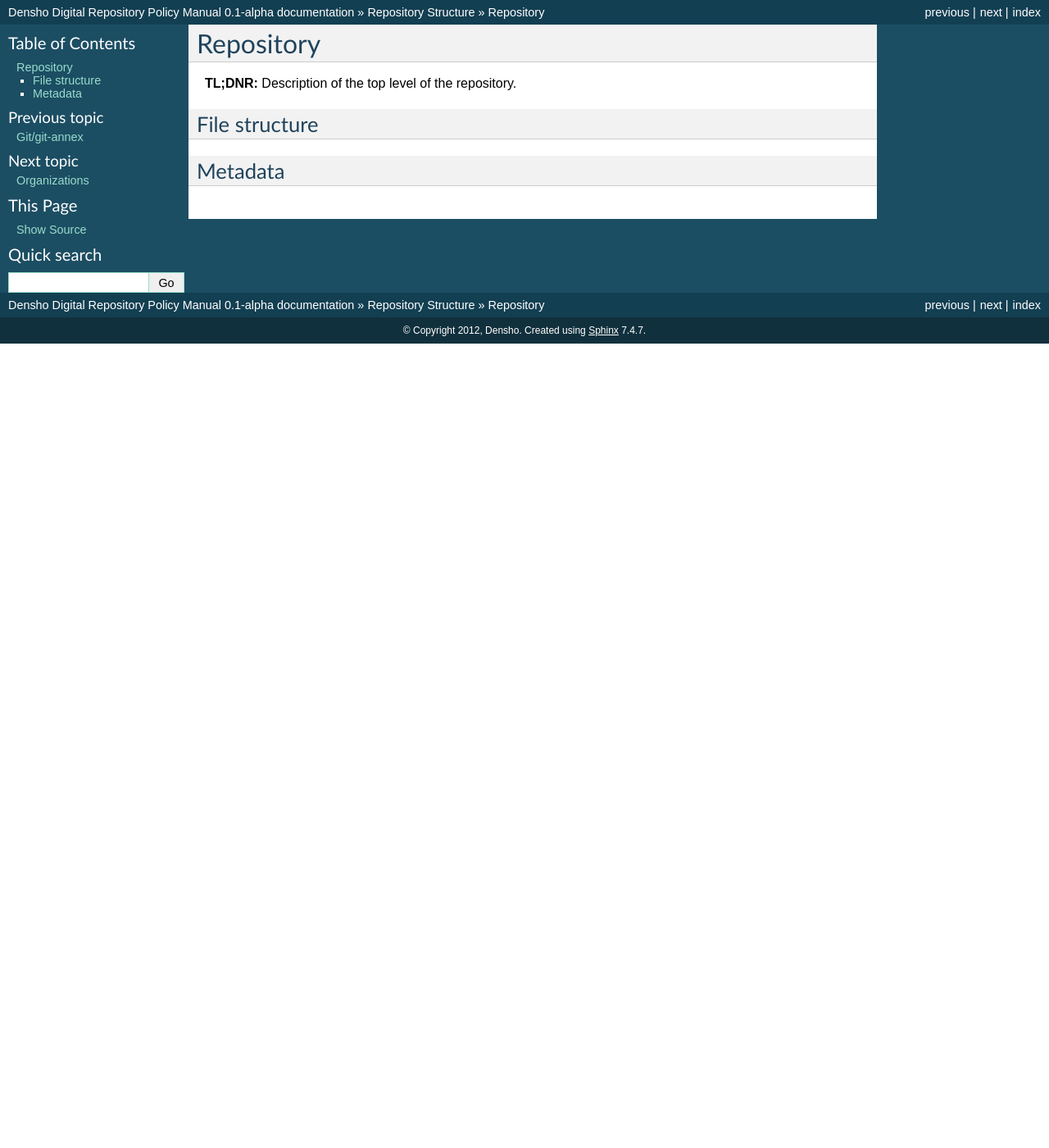
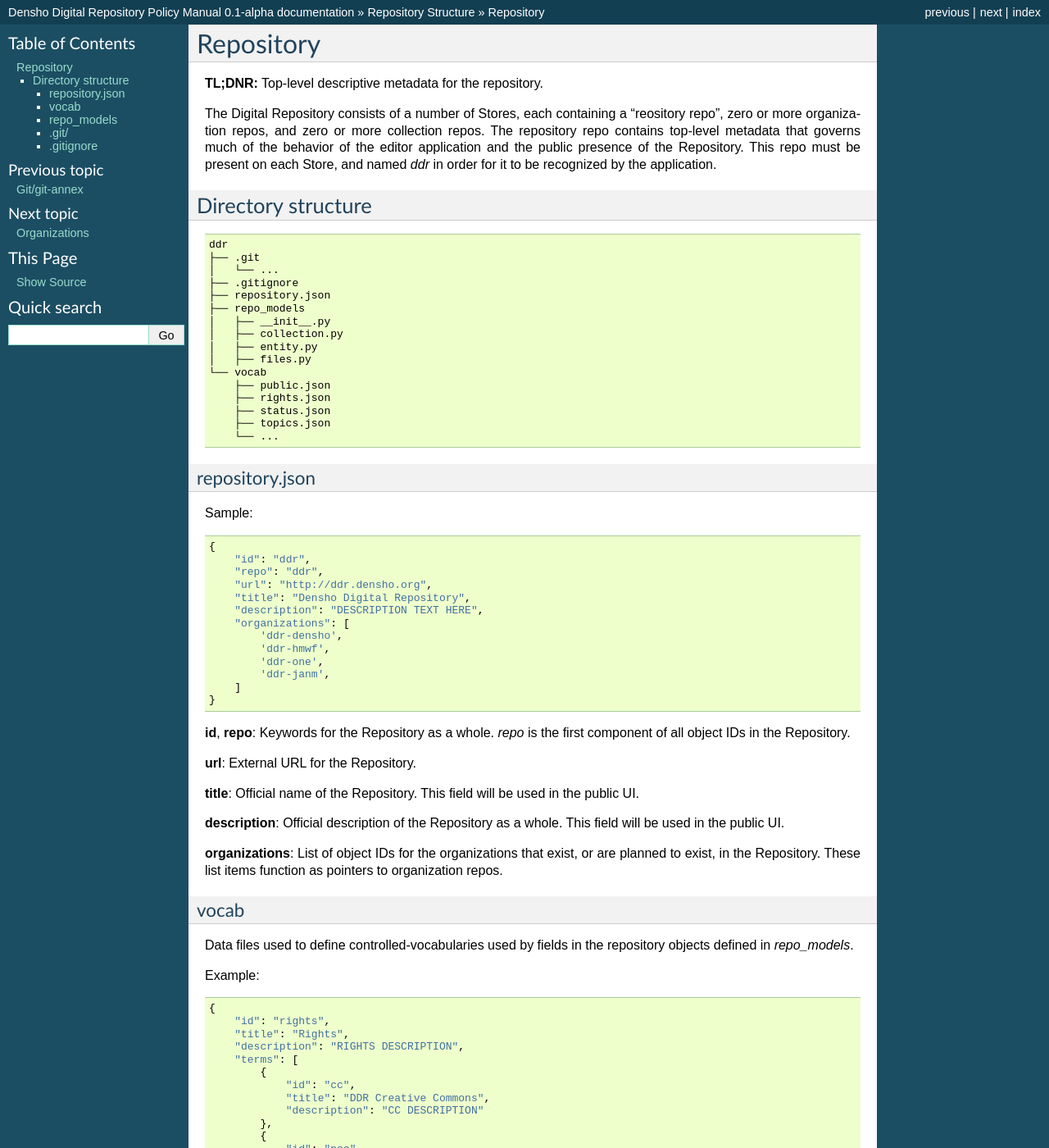
Before and after one commit to denshoproject/ddr-manual, a Sphinx documentation site: the page built from source/structure/repository.rst, in a window 1280 px wide and 1400 px high. Shown: the whole window at 82% size. Built offline with Sphinx 7.4.7, drawn with Linux system fonts in a browser that asks for light colours; some of the changed text lies outside the part shown.

Commit message:
description of repository AKA 'ddr' repo structure

```diff
--- a/source/structure/repository.rst
+++ b/source/structure/repository.rst
@@ -4,13 +4,124 @@
 Repository
 ==========
 
+**TL;DNR:** Top-level descriptive metadata for the repository.
 
-**TL;DNR:** Description of the top level of the repository.
+The Digital Repository consists of a number of Stores, each containing a "reository repo", zero or more organization repos, and zero or more collection repos.  The repository repo contains top-level metadata that governs much of the behavior of the editor application and the public presence of the Repository.  This repo must be present on each Store, and named `ddr` in order for it to be recognized by the application.
 
 
-File structure
---------------
+
+Directory structure
+====================
+
+::
+
+    ddr
+    ├── .git
+    │   └── ...
+    ├── .gitignore
+    ├── repository.json
+    ├── repo_models
+    │   ├── __init__.py
+    │   ├── collection.py
+    │   ├── entity.py
+    │   ├── files.py
+    └── vocab
+        ├── public.json
+        ├── rights.json
+        ├── status.json
+        ├── topics.json
+        └── ...
 
 
-Metadata
---------
+
+repository.json
+---------------
+
+Sample::
+
+    {
+        "id": "ddr",
+        "repo": "ddr",
+        "url": "http://ddr.densho.org",
+        "title": "Densho Digital Repository",
+        "description": "DESCRIPTION TEXT HERE",
+        "organizations": [
+            'ddr-densho',
+            'ddr-hmwf',
+            'ddr-one',
+            'ddr-janm',
+        ]
+    }
+
+**id**, **repo**:  Keywords for the Repository as a whole.  `repo` is the first component of all object IDs in the Repository.
+
+**url**:  External URL for the Repository.
+
+**title**:  Official name of the Repository.  This field will be used in the public UI.
+
+**description**:  Official description of the Repository as a whole.  This field will be used in the public UI.
+
+**organizations**:  List of object IDs for the organizations that exist, or are planned to exist, in the Repository.  These list items function as pointers to organization repos.
+
+
+
+vocab
+-----
+
+Data files used to define controlled-vocabularies used by fields in the repository objects defined in `repo_models`.
+
+Example::
+
+    {
+        "id": "rights",
+        "title": "Rights",
+        "description": "RIGHTS DESCRIPTION",
+        "terms": [
+            {
+                "id": "cc",
+                "title": "DDR Creative Commons",
+                "description": "CC DESCRIPTION"
+            },
+            {
+                "id": "pcc",
+                "title": "Copyright, with special 3rd-party grant permitted",
+                "description": "PCC DESCRIPTION"
+            },
+            {
+                "id": "nocc",
+                "title": "Copyright restricted",
+                "description": "NOCC DESCRIPTION"
+            },
+            {
+                "id": "pdm",
+                "title": "Public domain",
+                "description": "PDM DESCRIPTION"
+            }
+        ]
+    }
+
+
+
+repo_models
+-----------
+
+Files while define the objects in the Repository (Collections, Objects, Files) and their fields and default values.
+
+Model files must be valid Python modules.
+
+
+
+.git/
+--------------------
+
+The ``.git`` directory contains all versions of all the files in an inventory repository in a compressed format.  It is used by the Git software which is used to manage DDR repositories.
+
+.. warning::
+    Do not modify the contents of this directory unless you have an expert-level understanding of Git!  Doing so will likely cause damage to your repository and its version history!
+
+
+
+.gitignore
+--------------------
+
+A file that tells Git what files it can ignore.  Ignored files will not be included in inventory repositories.
```
